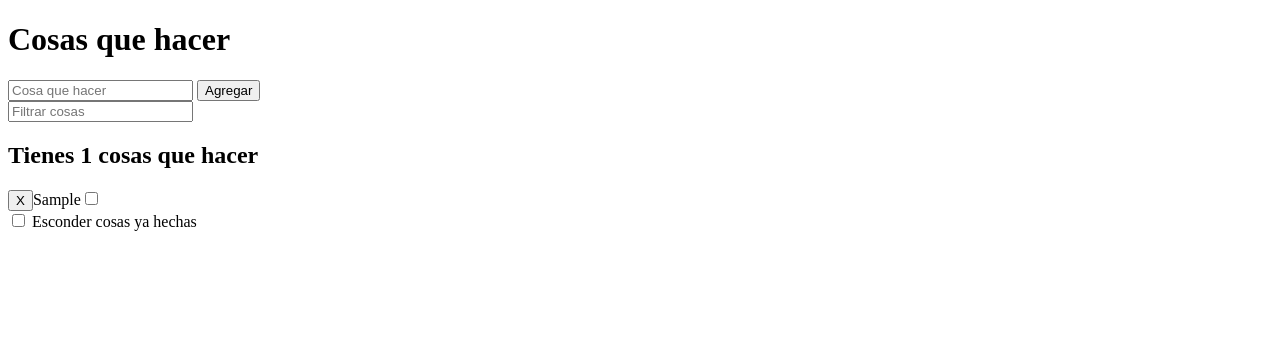
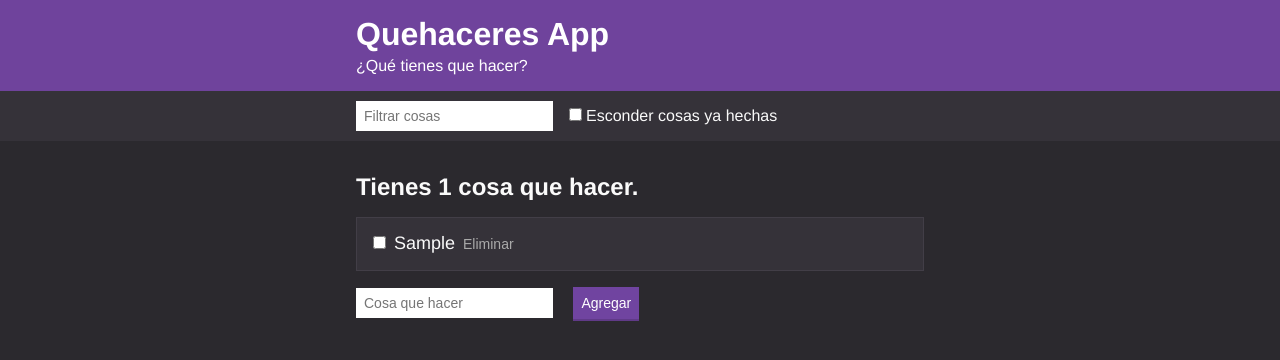
Before and after one commit to softartisan/queHaceresApp, a plain HTML site: page index.html in a window 1280 px wide. Both pictures are taken after typing "Sample" into the empty fields and a click on the button "Agregar". Drawn offline with Linux system fonts and the light colour scheme.

Commit message:
Agrego css y reestructuro el DOM

```diff
--- a/index.html
+++ b/index.html
@@ -1,20 +1,43 @@
 <!DOCTYPE html>
 
 <html>
-    <head></head>
+    <head>
+        <title>Quehaceres</title>
+        <link rel="stylesheet" href="/styles/styles.css">
+    </head>
     <body>
-        <h1>Cosas que hacer</h1>
-        <form id="formTodo">
-            <input type="text" name="textTodo" placeHolder="Cosa que hacer" >
-            <button>Agregar</button>
-        </form>
-        <input id="search-text" type="text" placeholder="Filtrar cosas">
-        <div id="todos"></div>
-        <label>
-            <input type="checkbox" id="checkHideCompleted"> Esconder cosas ya hechas
-        </label>
-        <script src="uuid.js"></script>
-        <script src="todoFunctions.js"></script>
-        <script src="todoApp.js"></script>
+
+        <div class="header">
+           <div class="container">
+               <h1 class="header__title">Quehaceres App</h1>
+               <h2 class="header__subtitle">¿Qué tienes que hacer?</h2>
+           </div>
+        </div>
+
+        <div class="actions">
+            <div class="actions__container">
+                <input id="search-text" class="input" type="text" placeholder="Filtrar cosas">
+
+                <label class="checkbox">
+                    <input type="checkbox" id="checkHideCompleted"> Esconder cosas ya hechas
+                </label>
+            </div>
+        </div>
+
+
+
+        <div class="container">
+            <div id="todos"></div>
+            <form id="formTodo">
+                <input class="input" type="text" name="textTodo" placeHolder="Cosa que hacer" >
+                <button class="button">Agregar</button>
+            </form>
+        </div>
+
+
+
+        <script src="/scripts/uuid.js"></script>
+        <script src="/scripts/todoFunctions.js"></script>
+        <script src="/scripts/todoApp.js"></script>
     </body>
 </html>
--- /dev/null
+++ b/scripts/todoApp.js
@@ -0,0 +1,40 @@
+let todos = getSavedTodos();
+
+const filters = {
+    searchText: '',
+    hideCompleted: false
+};
+
+
+document.querySelector('#search-text').addEventListener('input', function (e) {
+    filters.searchText = e.target.value;
+    renderTodos(todos, filters);
+});
+
+document.querySelector('#formTodo').addEventListener('submit',(e) => {
+    const text = e.target.elements.textTodo.value.trim();//trim() elimina espacios adelante y atras
+
+    e.preventDefault(); //Evito el evento default
+    if(text.length > 0){
+        todos.push({
+            id: uuidv4(),
+            text,
+            completed: false
+        }); //Agrego el objeto al array todos
+
+        saveTodos(todos);
+
+        renderTodos(todos,filters); //Re-renderizo la lista
+        e.target.elements.textTodo.value = ''; //Limpio el valor del input
+    }
+});
+
+
+document.querySelector('#checkHideCompleted').addEventListener('change',(e) =>{
+    filters.hideCompleted = e.target.checked;
+    renderTodos(todos, filters);
+});
+
+
+//App
+renderTodos(todos, filters);
--- /dev/null
+++ b/scripts/todoFunctions.js
@@ -0,0 +1,115 @@
+
+
+
+//Capturar datos del localStorage
+const getSavedTodos = () => {
+    const todosJSON = localStorage.getItem('todos');
+    try{
+        return todosJSON ? JSON.parse(todosJSON) : [];
+    }catch(e){
+        return [];
+    }
+
+}
+//Guardar todos en localStorage
+const saveTodos = (todos) => {
+    localStorage.setItem('todos',JSON.stringify(todos));
+}
+
+//Get DOM element para cada todo
+const generateTodoDOM = (todo) => {
+    const labelTodo = document.createElement('label');
+    const containerTodo = document.createElement('div');
+    const pText = document.createElement('span');
+    const buttonDelete = document.createElement('button');
+    const checkDelete = document.createElement('input');
+
+    labelTodo.classList.add('list-item');
+    pText.textContent = todo.text;
+    buttonDelete.textContent = 'Eliminar';
+    buttonDelete.classList.add('button','button--text');
+    checkDelete.checked = todo.completed;
+    checkDelete.setAttribute('type','checkbox');
+    containerTodo.classList.add('list-item__container');
+
+    buttonDelete.addEventListener('click',() => {
+        removeTodo(todo.id);
+        saveTodos(todos);
+        renderTodos(todos,filters);
+    });
+
+    checkDelete.addEventListener('change',(e) => {
+        changeCompleted(todo.id,e.target.checked);
+        saveTodos(todos);
+        renderTodos(todos,filters);
+        console.log('ppp');
+    });
+
+
+    containerTodo.appendChild(checkDelete);
+    containerTodo.appendChild(pText);
+    containerTodo.appendChild(buttonDelete);
+
+    labelTodo.appendChild(containerTodo);
+
+    return labelTodo;
+}
+
+//Remove todo by id
+const removeTodo = (id) =>{
+    const todoIndex = todos.findIndex((todo) =>{
+        return todo.id === id;
+    });
+
+    if(todoIndex > -1) todos.splice(todoIndex,1);
+}
+
+const changeCompleted = (id,isChecked) => {
+    const todoIndex = todos.findIndex((todo) => {
+        return todo.id === id;
+    });
+
+    todos[todoIndex].completed = isChecked;
+}
+
+//Get DOM element para el sumario
+const generateSummaryDOM = (incompleteTodos) => {
+    h2Summary = document.createElement('h2');
+    h2Summary.classList.add('list-title');
+    h2Summary.textContent = incompleteTodos.length === 1 ? 'Tienes 1 cosa que hacer.' :`Tienes ${incompleteTodos.length} cosas que hacer.`;
+
+    return h2Summary;
+}
+
+//Renderizar todos basado en los filtros
+const renderTodos = function (todos, filters) {
+    const divTodos =  document.querySelector('#todos');
+
+    const filteredTodos = todos.filter(function (todo) {
+        return todo.text.toLowerCase().includes(filters.searchText.toLowerCase());
+    }).filter((todo) =>{
+        return !filters.hideCompleted || !todo.completed ;
+    });
+
+    const incompleteTodos = filteredTodos.filter(function (todo) {
+        return !todo.completed;
+    });
+
+    divTodos.innerHTML = '';
+
+    const h2Summary = generateSummaryDOM(incompleteTodos);
+    document.querySelector('#todos').appendChild(h2Summary);
+    if(filteredTodos.length === 0){
+        const p = document.createElement('p');
+        p.classList.add('empty-message');
+        p.textContent = "No hay quehaceres para mostrar.";
+        divTodos.appendChild(p);
+    }
+    else{
+        filteredTodos.forEach(function (todo) {
+            pTodo = generateTodoDOM(todo);
+            divTodos.appendChild(pTodo);
+        });
+    }
+
+}
--- /dev/null
+++ b/styles/styles.css
@@ -0,0 +1,223 @@
+/*
+// Colors
+$off-black: #20222b;
+$dark-blue: #333745;
+$blue: #3c4251;
+$light-blue: #464b5e;
+$off-white: #a5afd7;
+$purple: #8357c5;
+// Spacing
+$s-size: 1.2rem;
+$m-size: 1.6rem;
+$l-size: 3.2rem;
+$xl-size: 4.8rem;
+$desktop-breakpoint: 45rem;
+*/
+
+/* Base Styles */
+
+* {
+    box-sizing: border-box;
+    margin: 0;
+    padding: 0;
+}
+
+html {
+  font-size: 62.5%;
+}
+
+body {
+    background: #2B292E;
+  color: #fafafa;
+  font-family: Helvetica, Arial, sans-serif;
+  font-size: 1.6rem;
+}
+
+button {
+  cursor: pointer;
+}
+
+a {
+    color: #6F439C;
+}
+
+/* Container */
+
+.container {
+  max-width: 60rem;
+  margin: 0 auto;
+  padding: 0 1.6rem;
+}
+
+/* Header */
+
+.header {
+  background: #6F439C;
+  color:white;
+  padding: 1.6rem 0;
+}
+
+.header__title {
+  font-size: 3.2rem;
+  margin-bottom: .4rem;
+}
+
+.header__subtitle {
+  /* color: #777; */
+  font-size: 1.6rem;
+  font-weight: 300;
+}
+
+/* Actions Bar */
+
+.actions {
+    background-color: #353239;
+    /* border-bottom: 1px solid #dedfe0; */
+    /* color: #333333; */
+    padding: 1rem
+}
+
+.actions__container {
+    align-items: center;
+    display: flex;
+    max-width: 60rem;
+    margin: 0 auto;
+    min-height: 3rem;
+    padding: 0 1.6rem;
+}
+
+.actions__container--spaced {
+    justify-content: space-between
+}
+
+/* Form Inputs */
+
+.input {
+    border: none;
+    font-size: 1.4rem;
+    font-weight: 300;
+    height: 3rem;
+    margin-right: 1.6rem;
+    padding: .4rem .8rem;
+}
+
+.checkbox {
+    display: flex;
+    align-items: baseline;
+}
+
+.checkbox > input {
+    margin-right: .4rem;
+}
+
+.button {
+    background: #7044a0;
+    border: none;
+    border-bottom: 2px solid #603a88;
+    color: white;
+    font-size: 1.4rem;
+    font-weight: 300;
+    padding: .8rem;
+    transition: background .3s ease, color .3s ease;
+}
+
+.button:hover {
+    background: #5F3A87;
+}
+
+.button--secondary {
+    background: #888888;
+    border-bottom: 2px solid #717171;
+}
+
+.button--secondary:hover {
+    background: #6E6E6E;
+}
+
+.button--text {
+    background: none;
+    border: none;
+    color: #aaa;
+}
+
+.button--text:hover {
+    background: none;
+    color: white;
+    text-decoration: underline;
+}
+
+/* Note editor */
+
+.title-input {
+    border: 1px solid #DEDFE0;
+    font-size: 2rem;
+    font-weight: 300;
+    display: block;
+    margin: 2.4rem 0;
+    padding: .8rem;
+    width: 100%;
+}
+
+.body-input {
+    border: 1px solid #DEDFE0;
+    font-family: inherit;
+    font-size: 1.6rem;
+    font-weight: 300;
+    display: block;
+    margin: 2.4rem 0;
+    min-height: 15rem;
+    padding: .8rem;
+    width: 100%;
+}
+
+/* Note List Item */
+
+.list-item {
+    text-decoration: none;
+    color: #fafafa;
+    cursor: pointer;
+    background: #353239;
+    border: 1px solid #423e47;
+    margin: 1.6rem 0;
+    padding: 1rem 1.6rem;
+    display: block;
+    transition: background .3s ease;
+    display: flex;
+    justify-content: space-between;
+    align-items: center
+}
+
+.list-item__container {
+    display: flex;
+    font-size: 1.8rem;
+    font-weight: 300;
+    align-items: baseline;
+}
+
+.list-item__container > *:first-child {
+    margin-right: .8rem;
+}
+
+.list-item:hover {
+    background: #3d3941;
+}
+
+.list-item__title {
+    font-size: 1.8rem;
+    margin-bottom: .4rem
+}
+
+.list-item__subtitle {
+    color: #666;
+    font-size: 1.4rem;
+    font-weight: 300;
+    font-style: italic;
+}
+
+.list-title {
+    margin: 3.2rem 0 1.6rem;
+}
+
+.empty-message {
+    margin: 3.2rem 0;
+}
```
Also changed, not shown: scripts/uuid.js (added, +1 -0 lines).
